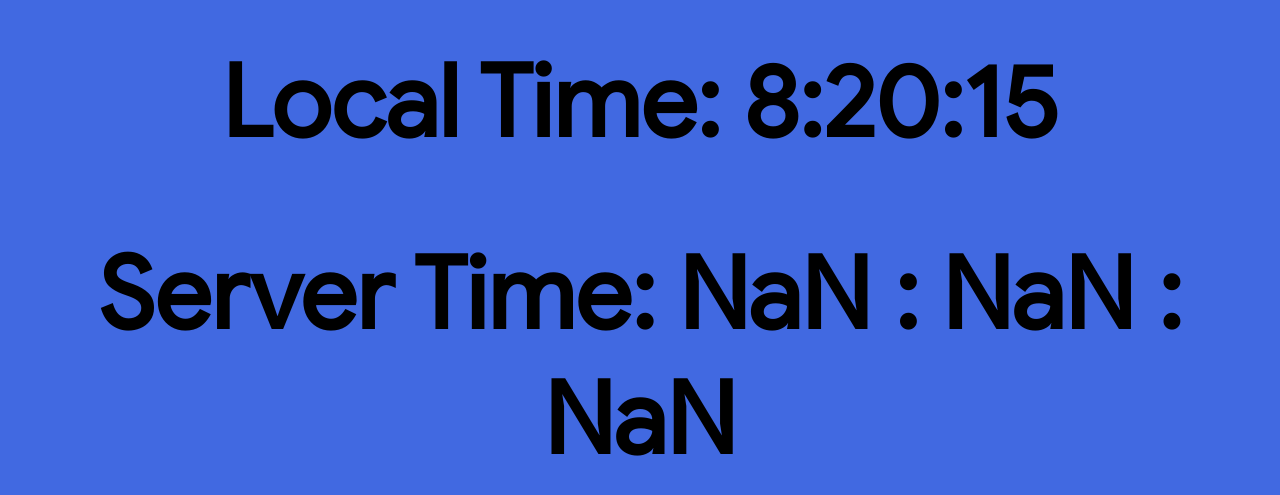
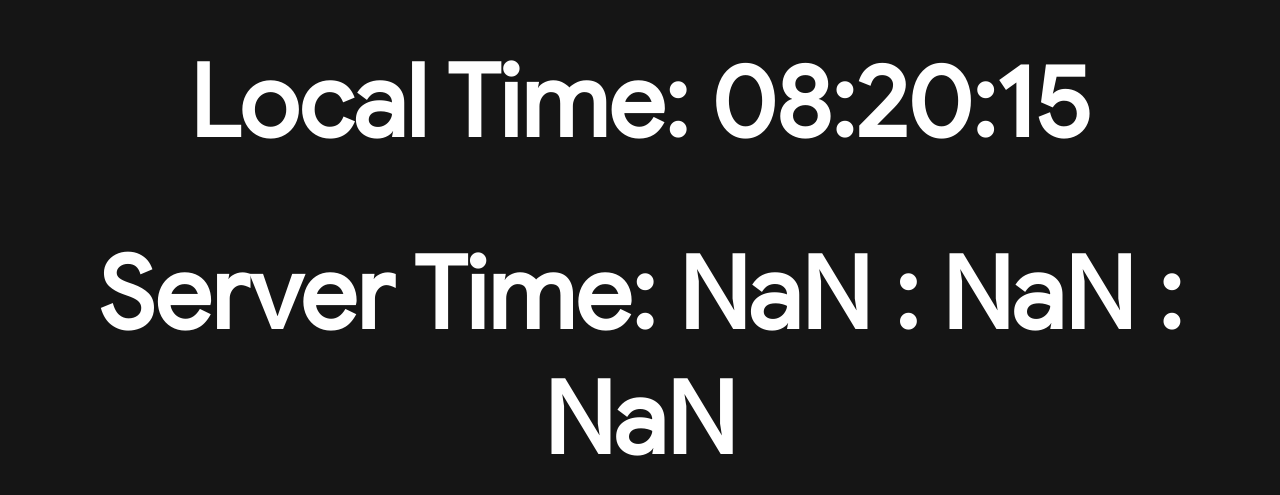
Before and after one commit to tonyvazgar/Cloud-based-Clock, a plain HTML site: page client/index.html in a window 1280 px wide. Shown: the part 159-654 px from the top of the page. Drawn offline with Linux system fonts and the light colour scheme; no server answers.

Commit message:
Structuring code

```diff
--- a/client/logic.js
+++ b/client/logic.js
@@ -14,8 +14,22 @@ function localClock(){
     var mins = twodigits(time.getMinutes().toString());
     var seconds = twodigits(time.getSeconds().toString());
 
+    if (hours.length < 2) {
+        hours = '0' + hours;
+      }
+
+      if (mins.length < 2) {
+        mins = '0' + mins;
+      }
+
+      if (seconds.length < 2) {
+        seconds = '0' + seconds;
+      }
+
     var finalClock = "Local Time: " + hours + ":" + mins + ":" + seconds;
     local_clock.textContent = finalClock;
+    document.body.style.background = "#"+seconds+seconds+seconds;
+    console.log("#"+hours+mins+seconds);
 }
 
 function obtenerHoraMiServidor(){
--- a/client/style.css
+++ b/client/style.css
@@ -4,9 +4,9 @@
 }
 body{
     font-family: 'myFont';
-    background-color: royalblue;
     text-align: center;
     font-size: 50px;
     font-weight: 300;
     margin-top: 200px;
+    color: white;
 }
```
Also changed, not shown: server/app.js (+5 -16 lines), 1 other file.
